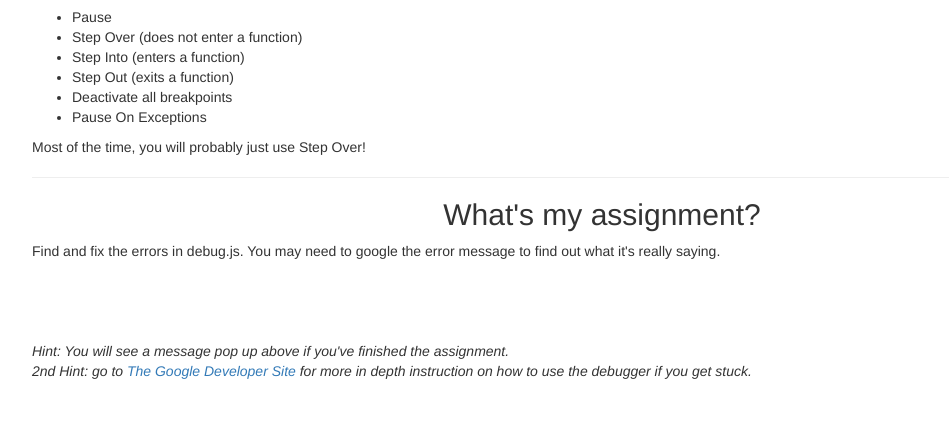
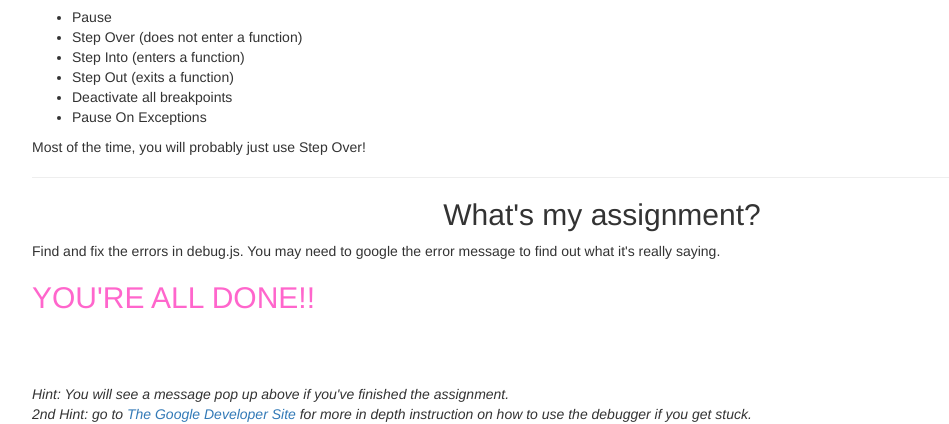
Before and after one commit to brandiw/js-debugger, a website: page index.html in a window 1280 px wide. Shown: the part 1168-1592 px from the top of the page, without its empty margins (38-987 px from the left). Before the commit the page ends 1549 px from the top, so only its background shows below. Drawn offline with nearby package versions, Linux system fonts and the light colour scheme.

Commit message:
Finished

```diff
--- a/index.html
+++ b/index.html
@@ -4,7 +4,7 @@
   <title>JS Debugging</title>
   <!-- Latest compiled and minified CSS & JS -->
   <link rel="stylesheet" href="https://maxcdn.bootstrapcdn.com/bootstrap/3.3.6/css/bootstrap.min.css" integrity="sha384-1q8mTJOASx8j1Au+a5WDVnPi2lkFfwwEAa8hDDdjZlpLegxhjVME1fgjWPGmkzs7" crossorigin="anonymous">
-  <script src="//code.jquery.com/jquery.js"></script>
+  <script src="http://code.jquery.com/jquery.js"></script>
   <script src="https://maxcdn.bootstrapcdn.com/bootstrap/3.3.6/js/bootstrap.min.js" integrity="sha384-0mSbJDEHialfmuBBQP6A4Qrprq5OVfW37PRR3j5ELqxss1yVqOtnepnHVP9aJ7xS" crossorigin="anonymous"></script>
   <script src="./js/debug.js"></script>
 </head>
--- a/js/debug.js
+++ b/js/debug.js
@@ -2,26 +2,26 @@
   console.log("Let's learn how to debug.");
 
   var x = 2;
-  var result = Math.power(x, x); //expects 2^2 equals 4
+  var result = Math.pow(x, x); //expects 2^2 equals 4
   console.log("Got", result, "Expected 4");
 
-  var y == 4;
+  var y = 4;
   var result2 = y + x; //expect 4 + 2 equals 6
   console.log("Got", result2, "Expected 6");
 
   var z = { width: 5, height: 7};
-  console.log("z is ", z.getWidth(), "inches wide."); //expect "z is 5 inches wide"
+  console.log("z is ", z.width, "inches wide."); //expect "z is 5 inches wide"
 
   var q = 100;
-  if(q > 50);{
+  if (q > 50) {
     console.log("q is a big number"); //this is what should print to the console
-  };
+  }
   else{
     console.log("q is less than 50 dawg")
   };
 
   var amount = 13;
-  console.log(var amount + 13); //should print out 26
+  console.log(amount + 13); //should print out 26
 
   var num = "37";
   if(num = "5"){
@@ -29,14 +29,14 @@
   }
 
   var jackson = "dope dude";
-  if{typeof jackson === "string"}{
+  if(jackson === "string"){
     console.log("jackson is a", jackson);//should print "jackson is a dope dude", which is true
   }
 
   var actorOfTheCentury = "Nicolas Cage";
-  console.log(actorofThecentury, "is a God of excellence and beauty"); //should print "Nicolas Cage is a God of excellence and beauty" which is also true.
+  console.log(actorOfTheCentury + "is a God of excellence and beauty"); //should print "Nicolas Cage is a God of excellence and beauty" which is also true.
 
-  var bestMovieEver = "American Treasure';
+  var bestMovieEver = "American Treasure";
   console.log(bestMovieEver);//should print "American Treasure"
 
 
```
